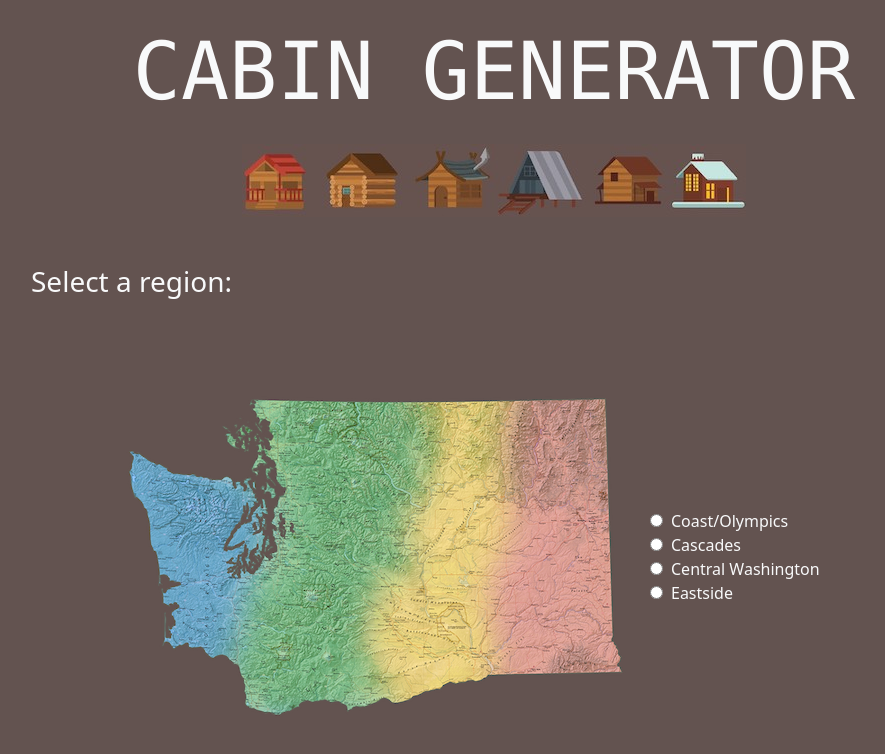
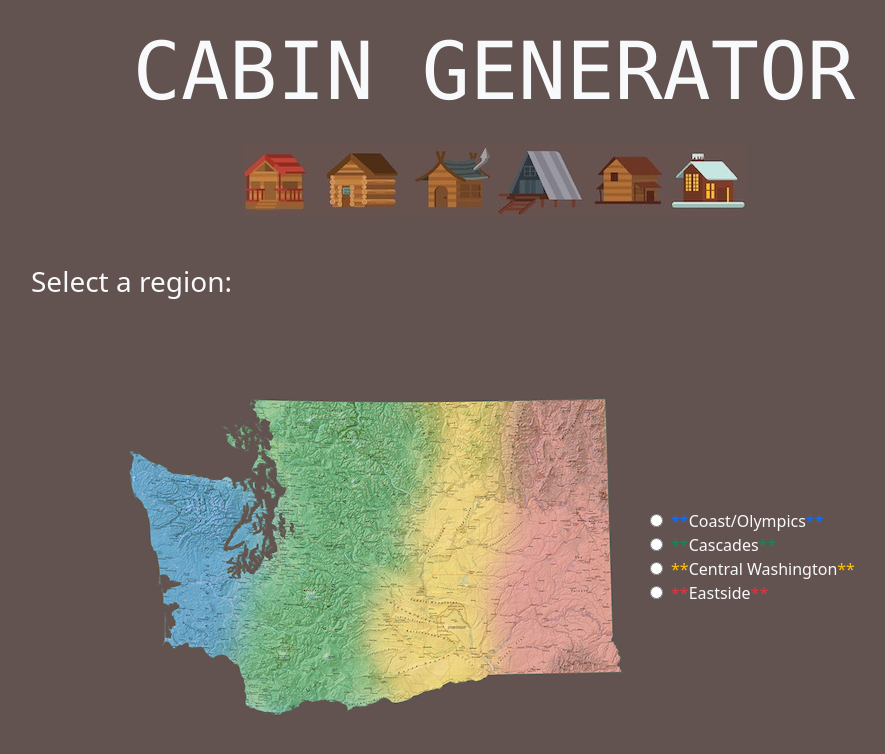
Before and after one commit to cynthem/Cabin-Generator, a React (Create React App) app: page /regions in a window 1280 px wide. Shown: the top 754 px of the page, without its empty margins (146-1031 px from the left). Built offline with nearby package versions, Linux system fonts and the light colour scheme.

Commit message:
Added color indicators to radio button options

```diff
--- a/src/components/choices/regionChoice.js
+++ b/src/components/choices/regionChoice.js
@@ -37,7 +37,7 @@ export default function RegionChoice({ region, handleRegionChange }) {
                             checked={region === "coast"}
                             onChange={handleRegionChange}
                         />
-                        <label htmlFor="coast" className="text-light ms-2">Coast/Olympics</label>
+                        <label htmlFor="coast" className="text-light ms-2"><span className="text-primary">**</span>Coast/Olympics<span className="text-primary">**</span></label>
                         <br/>
                         <input
                             type="radio"
@@ -47,7 +47,7 @@ export default function RegionChoice({ region, handleRegionChange }) {
                             checked={region === "cascades"}
                             onChange={handleRegionChange}
                         />
-                        <label htmlFor="cascades" className="text-light ms-2">Cascades</label>
+                        <label htmlFor="cascades" className="text-light ms-2"><span className="text-success">**</span>Cascades<span className="text-success">**</span></label>
                         <br/>
                         <input
                             type="radio"
@@ -57,7 +57,7 @@ export default function RegionChoice({ region, handleRegionChange }) {
                             checked={region === "central"}
                             onChange={handleRegionChange}
                         />
-                        <label htmlFor="central" className="text-light ms-2">Central Washington</label>
+                        <label htmlFor="central" className="text-light ms-2"><span className="text-warning">**</span>Central Washington<span className="text-warning">**</span></label>
                         <br/>
                         <input
                             type="radio"
@@ -67,7 +67,7 @@ export default function RegionChoice({ region, handleRegionChange }) {
                             checked={region === "east"}
                             onChange={handleRegionChange}
                         />
-                        <label htmlFor="east" className="text-light ms-2">Eastside</label>
+                        <label htmlFor="east" className="text-light ms-2"><span className="text-danger">**</span>Eastside<span className="text-danger">**</span></label>
                     </div>
                 </div>
                 <div className="row mb-5">
```
